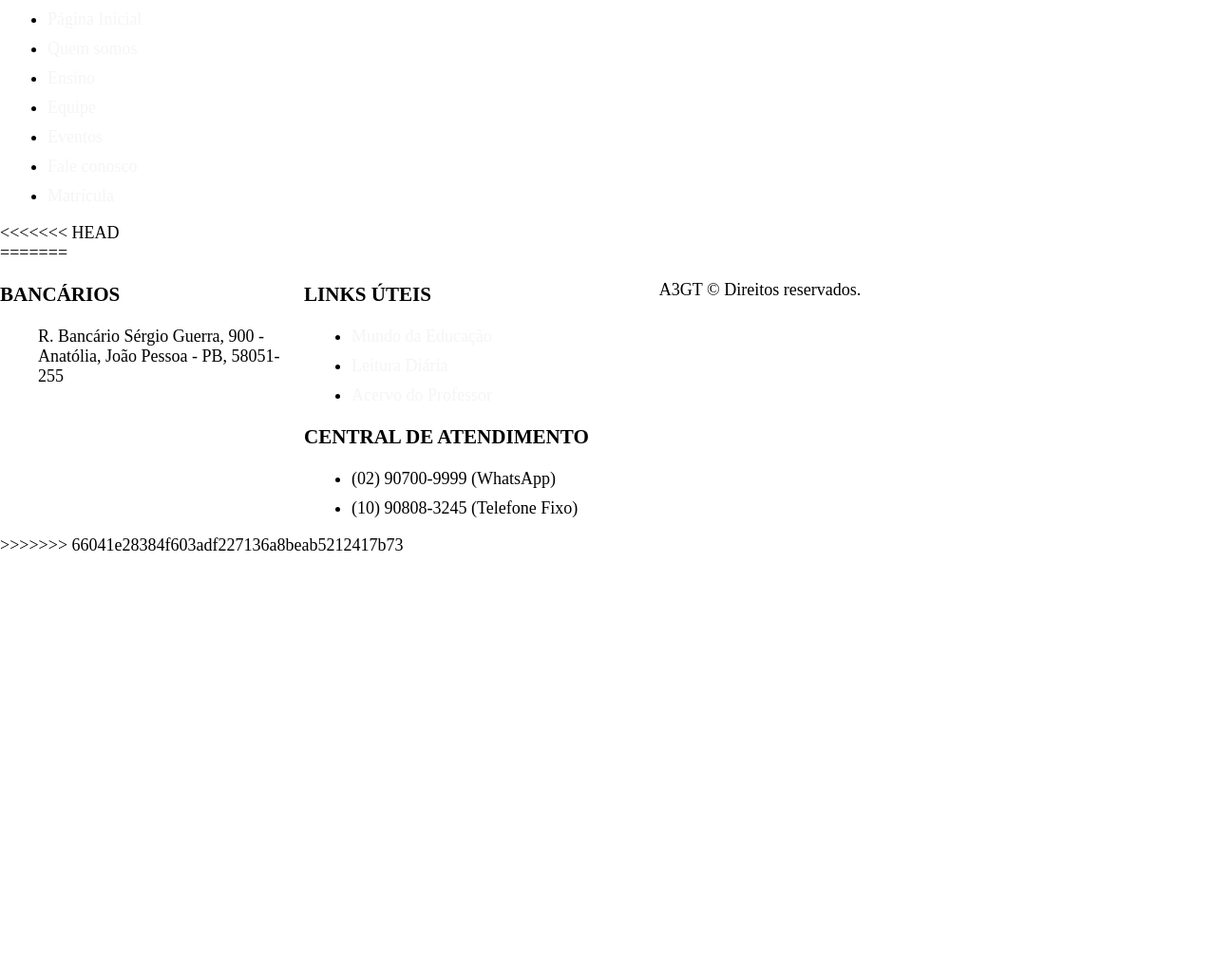
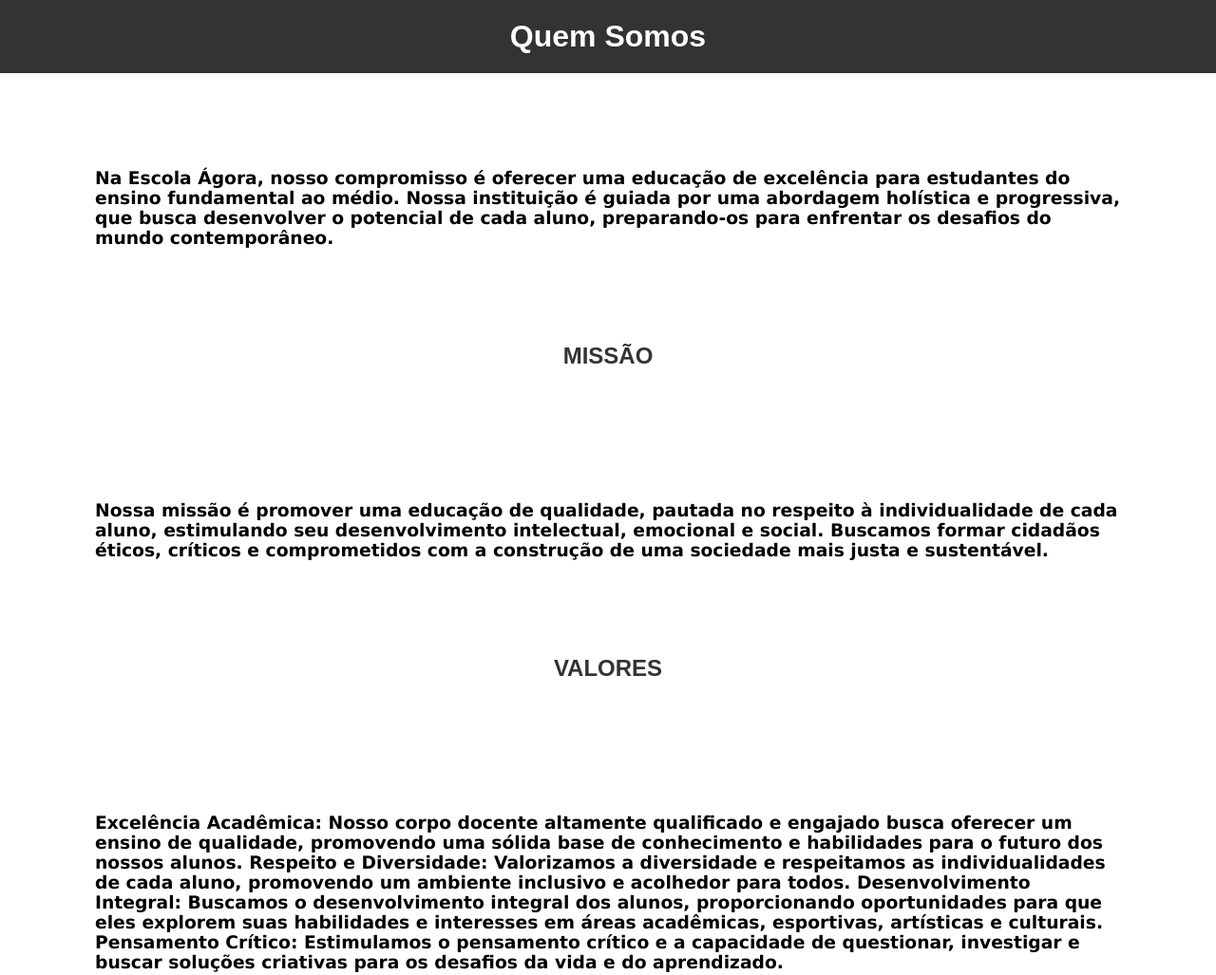
Before and after one commit to gabriellnobrega06/colegioagora, a plain HTML site: page index.html in a window 1280 px wide. Shown: the top 1027 px of the page at 95% size. Before the commit the page ends 800 px from the top, so only its background shows below. Drawn offline with Linux system fonts and the light colour scheme.

Commit message:
Pagina "Quem somos"

```diff
--- a/index.html
+++ b/index.html
@@ -1,93 +1,119 @@
 <html>
+<head>
+    <title>Quem Somos</title>
+    <style>
+        body
+        {
+            font-family: Arial, sans-serif;
+            margin: 0;
+            padding: 0;
+        }
 
-<head>
-    <meta charset="UTF-8">
-    <title>Colégio Ágora</title>
-    <link rel="stylesheet" href="css/style.css">
+        header
+        {
+            background-color: #333;
+            color: #fff;
+            padding: 20px;
+            text-align: center;
+        }
+
+        h1
+        {
+            margin: 0;
+        }
+
+        nav
+        {
+            background-color: #f2f2f2;
+            padding: 10px;
+        }
+
+        section
+        {
+            padding: 20px;
+            margin-bottom: 20px;
+        }
+
+        h2
+        {
+            color: #333;
+            text-align: center;
+        }
+
+        h3
+        {
+            margin: 100px;
+            font-family: Verdana, Geneva, Tahoma, sans-serif;
+        }
+
+        p {
+            line-height: 1.5;
+        }
+
+        footer {
+            background-color: #333;
+            color: #fff;
+            padding: 10px;
+            text-align: center;
+        }
+    </style>
 </head>
-
 <body>
     <header>
-        <nav>
-            <ul>
-                <li><a href="index.html">Página Inicial</a></li>
-                <li><a href="index.html#html">Quem somos</a></li>
-                <li><a href="index.html#tabela">Ensino</a></li>
-                <li><a href="index.html#sobre">Equipe</a></li>
-                <li><a href="#rodape">Eventos</a></li>
-                <li><a href="contato.html">Fale conosco</a></li>
-                <li><a href="matricula.html">Matrícula</a></li>
-            </ul>
-        </nav>
-<<<<<<< HEAD
+        <h1>Quem Somos</h1>
     </header>
-    <section></section>
-    <footer>
-
-    </footer>
-</body>
-
-=======
-        <section></section>
-        <footer id="rodape" style="padding: auto;">
-
-<div style="display: grid; grid-template-columns: 25% 25% 25% 25%; align-items: flex-start; padding: auto;">
 
    <div>
-
-<h3>BANCÁRIOS</h3>
-
-<ul>
-
-<iframe://www.google.com/maps/embed?pb=!1m1 src="https4!1m8!1m3!1d15835.205730611664!2d-34.8427117!3d-7.1489446!3m2!1i1024!2i768!4f13.1!3m3!1m2!1s0x7acc2ed69c58c9f%3A0xc0200d88ab3e6120!2sShopping%20Sul!5e0!3m2!1spt-BR!2sbr!4v1685573968074!5m2!1spt-BR!2sbr" width="200" height="150" style="border:0;" allowfullscreen="" loading="lazy" referrerpolicy="no-referrer-when-downgrade"></iframe>
-
-  <p>R. Bancário Sérgio Guerra, 900 - Anatólia, João Pessoa - PB, 58051-255</p>
-
-</ul>
+        <h3>
+            Na Escola Ágora, nosso compromisso é oferecer uma educação de excelência para estudantes do ensino fundamental ao médio. Nossa instituição é guiada por uma abordagem holística e progressiva, que busca desenvolver o potencial de cada aluno, preparando-os para enfrentar os desafios do mundo contemporâneo. <br>
+        </h3>
+    </div>
+    <div>
+        <h2>MISSÃO</h2><br>
+        <h3>
+            Nossa missão é promover uma educação de qualidade, pautada no respeito à individualidade de cada aluno, estimulando seu desenvolvimento intelectual, emocional e social. Buscamos formar cidadãos éticos, críticos e comprometidos com a construção de uma sociedade mais justa e sustentável.
+        </h3>
 
     </div>
+    <div>
+        <h2>VALORES</h2><br>
+        <h3>
+            Excelência Acadêmica: Nosso corpo docente altamente qualificado e engajado busca oferecer um ensino de qualidade, promovendo uma sólida base de conhecimento e habilidades para o futuro dos nossos alunos.
+Respeito e Diversidade: Valorizamos a diversidade e respeitamos as individualidades de cada aluno, promovendo um ambiente inclusivo e acolhedor para todos.
+Desenvolvimento Integral: Buscamos o desenvolvimento integral dos alunos, proporcionando oportunidades para que eles explorem suas habilidades e interesses em áreas acadêmicas, esportivas, artísticas e culturais.
+Pensamento Crítico: Estimulamos o pensamento crítico e a capacidade de questionar, investigar e buscar soluções criativas para os desafios da vida e do aprendizado.
+        </h3>
 
-<div style="background-color: #FFFFFF">
+    </div>
+    <div>
+        <h2>METODOLOGIA DE ENSINO</h2><br>
+        <h3>
+            Na Escola Ágora, adotamos uma abordagem pedagógica baseada na construção do conhecimento, que valoriza a participação ativa dos alunos em seu processo de aprendizagem. Nossos professores utilizam uma variedade de métodos e recursos didáticos para tornar as aulas mais dinâmicas e envolventes. Promovemos a integração das disciplinas, favorecendo a interdisciplinaridade e a conexão entre os diferentes campos do conhecimento.
+        </h3>
 
+    </div>
     <div>
-
-<h3>LINKS ÚTEIS</h3>
-
-<ul>
-
-<li><a href="https://mundoeducacao.uol.com.br/"
->Mundo da Educação</a></li>
-
-<li><a href="http://www6.leituradiaria.com/?template=ARROW_3&tdfs=1&s_token=1685574721.0200080000&uuid=1685574721.0200080000&term=Ebook%20Digital%20Library%20Subscription&term=Audio%20Book%20Download&term=Ebook%20Writing%20Services&searchbox=0&showDomain=0&backfill=0&query=Curso%20Gratuito&afdToken=ChMIn6-4ldeg_wIVxqiVAh0XWQBGEnEBJ3TYYclUqyMp2aCDfeGxNfqVIOful3jsxAlfRMEZdbgOBE89Nso4viaeGMPfp5RiFh0xU7koAZWqj4v0MqzQ2FxkNXOJfhbUtlMdE7IqexO31v3bech2zeFwPQaXmvIkxYjpd9BV0It5CxQhNpoyMw&pcsa=false&nb=0&nm=12&nx=425&ny=44&is=500x476&clkt=46">Leitura Diária</a></li>
-
-<li><a href="https://www.udemy.com/course/programacaodozero/">Acervo do Professor</a></li>
-
-</ul>
-
+        <h2>NOSSA ESTRUTURA</h2><br>
+        <h3>
+            Contamos com uma infraestrutura moderna e segura, projetada para oferecer um ambiente propício ao aprendizado. Nossas salas de aula são equipadas com recursos audiovisuais e tecnológicos, promovendo a utilização de recursos digitais e interativos no processo de ensino. Também temos laboratórios bem equipados, biblioteca, espaços para práticas esportivas e atividades extracurriculares.
+        </h3>
     </div>
 
     <div>
-
-<h3>CENTRAL DE ATENDIMENTO</h3>
-
-<ul>
-
-<li>(02) 90700-9999 (WhatsApp)</li>
-<li>(10) 90808-3245 (Telefone Fixo)</li>
-
-</ul>
-
+        <h2>EQUIPE</h2><br>
+        <h3>
+            Nossa equipe é composta por profissionais qualificados e dedicados, que possuem paixão pela educação e pelo desenvolvimento dos alunos. Nossos professores são especialistas em suas áreas de atuação e estão em constante atualização para oferecer um ensino de qualidade e acompanhar as transformações educacionais.
+            <br><br>
+            Na Escola Ágora, acreditamos que a educação é um processo contínuo de descobertas, crescimento e transformação. Estamos comprometidos em oferecer uma formação sólida e inspiradora, preparando nossos alunos para se tornarem cidadãos conscientes, críticos e comprometidos com o bem-estar coletivo. Buscamos desenvolver suas habilidades de liderança, pensamento crítico, colaboração e resolução de problemas, capacitando-os para enfrentar os desafios do futuro.
+            <br><br>
+            Através de uma parceria ativa entre escola, família e comunidade, promovemos uma educação que valoriza a participação de todos os envolvidos no processo educacional. Realizamos eventos, reuniões e projetos que estimulam o diálogo e a colaboração, fortalecendo os laços entre a escola e a comunidade.
+            <br><br>
+            Estamos empenhados em fornecer um ambiente seguro, acolhedor e inclusivo, onde cada aluno se sinta valorizado e respeitado em sua individualidade. Promovemos a educação socioemocional, fornecendo suporte e orientação para o desenvolvimento saudável das habilidades emocionais e sociais dos alunos.
+            <br><br>
+            A Escola Ágora se orgulha de sua trajetória de sucesso na formação de jovens talentos, preparando-os para ingressar nas melhores instituições de ensino superior e capacitando-os para enfrentar os desafios acadêmicos e profissionais com confiança e determinação.
+            <br><br>
+            Seja bem-vindo à Escola Ágora, onde o conhecimento, a excelência e o respeito caminham juntos para construir um futuro brilhante para nossos alunos. Junte-se a nós nessa jornada de descobertas e aprendizagem!
+        </h3><br>
     </div>
-
-</div>
-
-<div style="width: 100%; text-align: center;">
-
-<p>A3GT &copy; Direitos reservados.</p>
-
-</div>
-
-</footer>
 </body>
->>>>>>> 66041e28384f603adf227136a8beab5212417b73
 </html>
```
Lines whose indentation alone changed are shown as unchanged.
